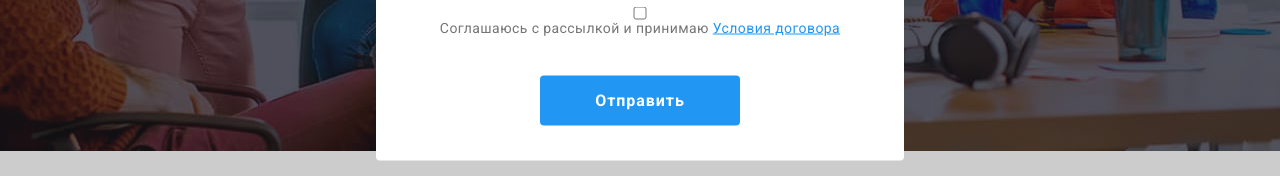
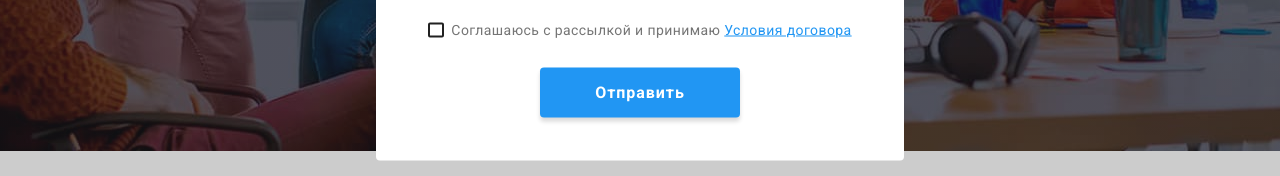
Before and after one commit to Nikolay-Akymenko/goit-markup-hw-06, a plain HTML site: page index.html in a window 1280 px wide. Both pictures are taken after a click on the button "Заказать услугу". Shown: the part 530-706 px from the top of the page. Drawn offline with nearby package versions, Linux system fonts and the light colour scheme.

Commit message:
Добавляет стилизацию в модальное окно

```diff
--- a/css/styles.css
+++ b/css/styles.css
@@ -452,7 +452,7 @@ img {
 }
 .clients-link:hover,
 .clients-link:focus {
-    border-color:#2196F3 ;
+    border-color:var(--accent-color) ;
 }
 .clients-icon {
     fill: #AFB1B8;
@@ -460,7 +460,7 @@ img {
 }
 .clients-link:hover .clients-icon,
 .clients-link:focus .clients-icon {
-    fill: #2196F3;
+    fill: var(--accent-color);
 }
 
 
@@ -529,16 +529,6 @@ img {
 .footer-join {
 
 }
-/* .join-title {
-    font-weight: 700;
-    font-size: 14px;
-    line-height: 16px;
-    letter-spacing: 0.03em;
-    text-transform: uppercase;
-    margin-bottom: 20px;
-
-    color: #FFFFFF;
-} */
 
 .join-list {
     list-style: none;
@@ -851,6 +841,7 @@ fill:#ffffff;
     font-size: 12px;
     line-height: 14px;
     margin-bottom: 4px;
+    cursor: pointer;
 
 
     letter-spacing: 0.01em;
@@ -870,8 +861,14 @@ fill:#ffffff;
     padding: 12px 12px 12px 42px;
 
     border: 1px solid rgba(33, 33, 33, 0.2);
-    border-radius: 4px
+    border-radius: 4px;
+    cursor: pointer;
+    /* transform: border-color var(--accent-color);
+    transition: transform 250ms cubic-bezier(0.4, 0, 0.2, 1); */
 
+}
+
+.form-input:focus {
 
 }
 .modal-icon {
@@ -879,6 +876,11 @@ fill:#ffffff;
     left: 15px;
     top: 50%;
     transform: translateY(-50%);
+    /* fill: currentColor; */
+
+}
+.textarea {
+    margin-bottom: 25px;
 
 }
 .form-textarea {
@@ -889,26 +891,56 @@ fill:#ffffff;
     border: 1px solid rgba(33, 33, 33, 0.2);
     border-radius: 4px;
     resize: none;
+    cursor: pointer;
 }
 
 .form-textarea::placeholder{
     color: rgba(117, 117, 117, 0.5);
 }
+
+.form-group-checkbox{
+    display: flex;
+    justify-content: center;
+    align-items: center;
+
+    margin-bottom: 30px;
+}
+.checkbox-input {
+    appearance:none;
+    position: absolute;
+    display:flex;
+    justify-content: center;
+    align-items: center;
+}
+.checkbox-icon {
+    width: 16px;
+    height: 15px;
+    margin-right: 7px;
+
+    cursor: pointer;
+    border: 2px solid var(--title-text-color);
+    border-radius: 2px;
+}
+.checkbox-input:checked +.checkbox-icon {
+    background-color: var(--accent-color);
+    /* background-origin: border-box ; */
+    border-color: var(--accent-color);
+}
+
 .checkbox-text {
     font-weight: 400;
     font-size: 14px;
 
-
     letter-spacing: 0.03em;
-
     color: var(--primary-text-color);
+    cursor: pointer;
 }
-.form-group .checkbox-text {
+/* .form-group .checkbox-text {
     margin-bottom: 30px;
-}
+} */
 .checkbox-link {
     color: var(--accent-color);
 }
 .form-btn {
-
+    box-shadow: 0px 4px 4px rgba(0, 0, 0, 0.15);
 }
--- a/index.html
+++ b/index.html
@@ -97,12 +97,13 @@
                                 </svg>
                                 </span>
                             </label>
-                            <label  class="form-group">
+                            <label  class="form-group textarea">
                                 <span class="lebel-text">Комментарий</span>
                                 <textarea class="form-textarea" name="comment" cols="23" rows="23" placeholder="Введите текст" ></textarea>
                             </label>
-                            <label class="form-group">
-                                <input type="checkbox" name="checkbox">
+                            <label class="form-group-checkbox">
+                                <input class="checkbox-input" type="checkbox" name="checkbox">
+                                <span class="checkbox-icon"></span>
                                 <span class="checkbox-text">Соглашаюсь с рассылкой и принимаю
                                     <a class="checkbox-link" href="">Условия договора</a></span>
                             </label>
```
